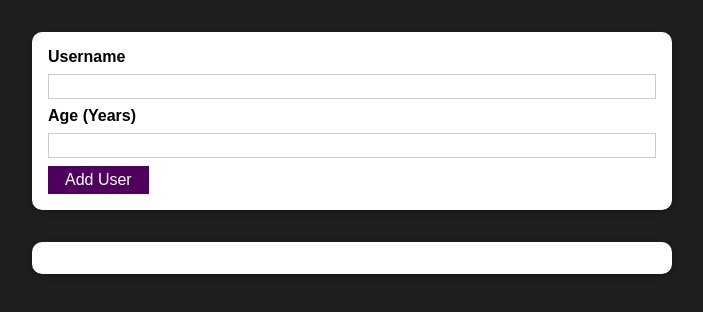
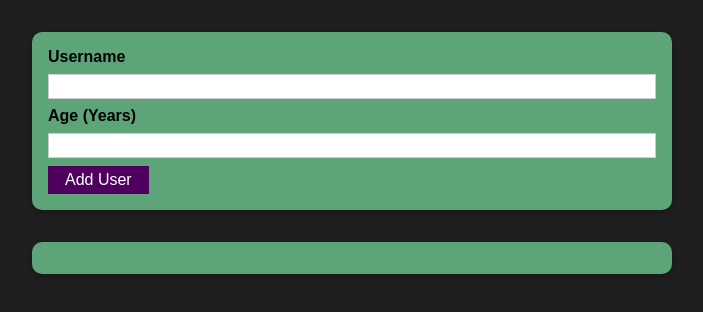
Before and after one commit to mehdisahin/Add-User-Form, a React (Create React App) app: page / in a window 1280 px wide. Shown: the top 312 px of the page, without its empty margins (288-991 px from the left). Built offline with nearby package versions, Linux system fonts and the light colour scheme.

Commit message:
change card background

```diff
--- a/src/components/UI/Card.module.css
+++ b/src/components/UI/Card.module.css
@@ -1,5 +1,5 @@
 .card {
-	background: white;
-	box-shadow: 0 2px 8px rgba(0, 0, 0, 0.26);
-	border-radius: 10px;
+  background: rgb(93, 165, 121);
+  box-shadow: 0 2px 8px rgba(0, 0, 0, 0.26);
+  border-radius: 10px;
 }
```
